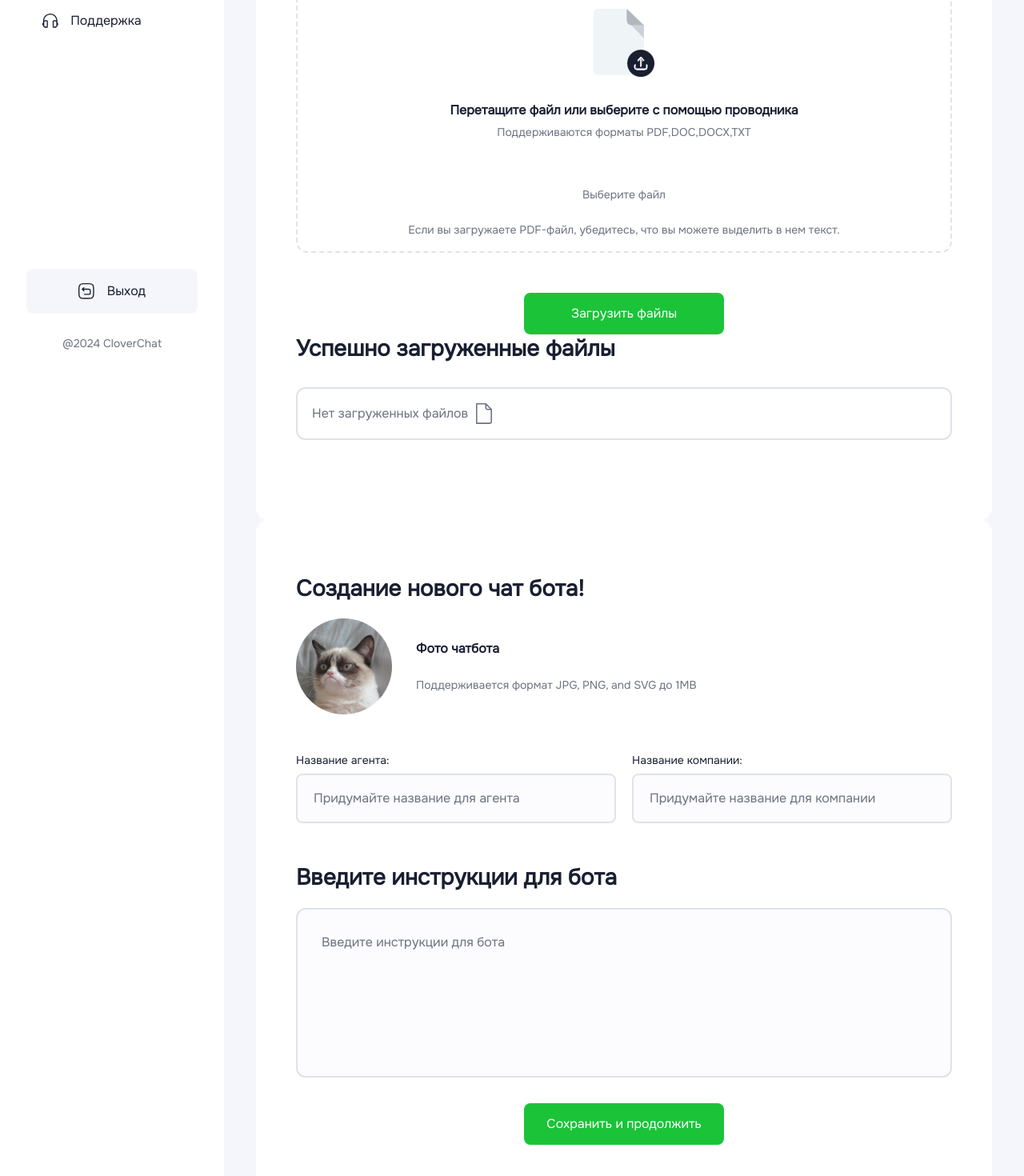
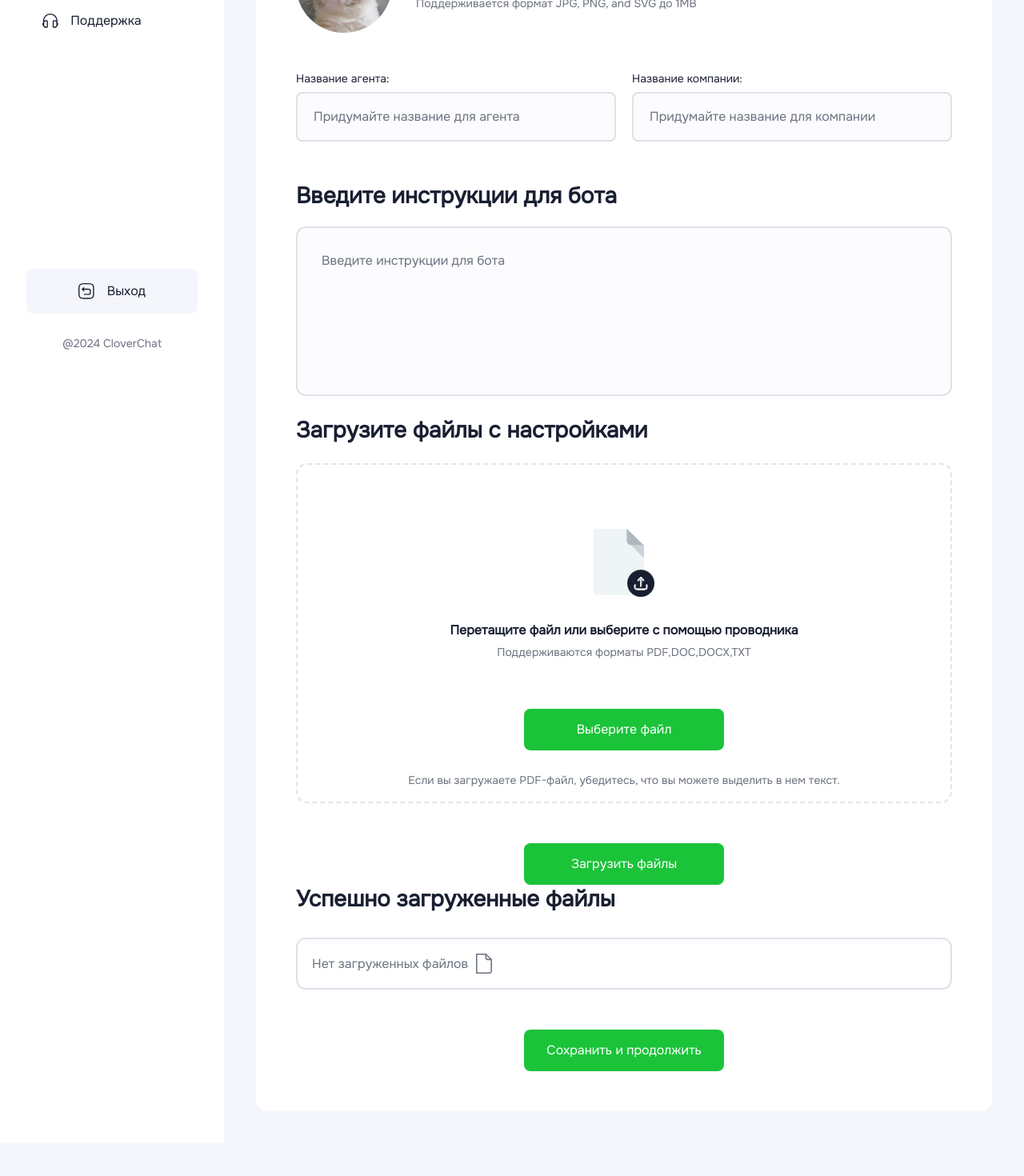
Before and after one commit to fender5234/CLG, a React (Vite) app: page /new-chat-bot in a window 1280 px wide. Shown: the part 334-1804 px from the top of the page at 80% size. After the commit the page ends 1763 px from the top, so only its background shows below. Built offline with nearby package versions, Linux system fonts and the light colour scheme; no server answers.

Commit message:
Сделал отправку файла сразу из инпута

```diff
--- a/src/components/DropZone.jsx
+++ b/src/components/DropZone.jsx
@@ -1,14 +1,14 @@
 import React, { useCallback } from 'react'
 import { useDropzone } from 'react-dropzone'
 
-function MyDropzone({setFileUpload}) {
+function MyDropzone({ setFileUpload}) {
   const onDrop = useCallback(acceptedFiles => {
-    // Do something with the files
   }, [])
   const { getRootProps, getInputProps } = useDropzone({ onDrop })
-  function showFile(evt) {
+
+  function selectedFiles(evt) {
     setFileUpload(evt.target.files);
-
+    console.log('Че то выбранно!');
   };
   return (
     <div  {...getRootProps()}>
@@ -17,11 +17,14 @@ function MyDropzone({setFileUpload}) {
         <img src="src/assets/images/pick-file.png" alt="Иконка загрузки файла" />
         <h3>Перетащите файл или выберите с помощью проводника</h3>
         <p>Поддерживаются форматы PDF,DOC,DOCX,TXT</p>
-        <span className='chatbot-set-wrapper__button'>Выберите файл</span>
+        <button type='button' className='chatbot-set-wrapper__button'>Выберите файл</button>
         <span>Если вы загружаете PDF-файл, убедитесь, что вы можете выделить в нем текст.</span>
       </label>
 
-      <input{...getInputProps()} onChange={showFile} name="userFile" />
+      <input{...getInputProps()} onChange={(evt) => {
+        evt.preventDefault();
+        selectedFiles(evt)
+      }} name="userFile" />
     </div>
   )
 }
--- a/src/components/NewChatBot.jsx
+++ b/src/components/NewChatBot.jsx
@@ -21,15 +21,22 @@ import createAgent from '../API/createAgent'
 import handleInputChange from '../utils/handleInputChange'
 
 function NewChatBot() {
-
-
-
     const [inputData, setInputData] = useState({});
     const [userId, setUserId] = useState(null);
     const [fileUpload, setFileUpload] = useState(null);
     const [filePath, setFilePath] = useState(null);
 
+    console.log(fileUpload, 'Че в стейте аплоада!?');
+
     const uploadData = new FormData();
+
+    useEffect(() => {
+        if (fileUpload) {
+            uploadData.append(`file`, fileUpload[0]);
+            getPath();
+        }
+    }, [fileUpload])
+
     const newAgent = {
         'name': inputData.name,
         'user_id': userId,
@@ -37,19 +44,11 @@ function NewChatBot() {
         'promt': inputData.text
     };
 
-    console.log(newAgent);
-
-    if (fileUpload) {
-        uploadData.append(`file`, fileUpload[0]);
-    }
-
     // Сделать редирект на случай не авторизованного пользователя TODO!
-
     async function getUserId() {
         let userId = await authMe();
         setUserId(userId.id);
     }
-    console.log(typeof userId, 'пометка');
     // Сделать редирект на случай не авторизованного пользователя TODO!
 
 
@@ -72,20 +71,6 @@ function NewChatBot() {
                 <div className="wrapper wrapper-form">
                     <form className='new-chat-bot-form' encType="multipart/form-data" onSubmit={(evt) => {
                         evt.preventDefault();
-                        getPath();
-                    }}>
-                        <div className="chatbot-upload-wrapper">
-                            <h2>Загрузите файлы с настройками</h2>
-                            <MyDropzone setFileUpload={setFileUpload} />
-                        </div>
-                        <button type='submit'>Загрузить файлы</button>
-                        <div className="succes-uploaded">
-                            <h2>Успешно загруженные файлы</h2>
-                            <div className='succes-uploaded__area'><p>Нет загруженных файлов </p> <img src="src/assets/images/not-files.svg" alt="Иконка пустой файл" /></div>
-                        </div>
-                    </form>
-                    <form className='new-chat-bot-form' encType="multipart/form-data" onSubmit={(evt) => {
-                        evt.preventDefault();
                         createAgent(newAgent);
                     }}>
                         <h1>Создание нового чат бота!</h1>
@@ -98,7 +83,6 @@ function NewChatBot() {
                                 </div>
                             </div>
                         </div>
-
                         <div className="chatbot-name__wrapper">
                             <label className="chatbot-name__label">
                                 <span className="chatbot-name__label-span">Название агента:</span>
@@ -113,8 +97,20 @@ function NewChatBot() {
                             <h2>Введите инструкции для бота</h2>
                             <textarea className='chatbot-inctruction' name="chatbot-inctruction" id="chatbot-inctruction" placeholder='Введите инструкции для бота' value={inputData.text} onChange={(e) => handleInputChange(e, 'text', setInputData, inputData)}></textarea>
                         </div>
+                        <div >
+                            <div className="chatbot-upload-wrapper">
+                                <h2>Загрузите файлы с настройками</h2>
+                                <MyDropzone setFileUpload={setFileUpload} />
+                            </div>
+                            <button type='submit'>Загрузить файлы</button>
+                            <div className="succes-uploaded">
+                                <h2>Успешно загруженные файлы</h2>
+                                <div className='succes-uploaded__area'><p>Нет загруженных файлов </p> <img src="src/assets/images/not-files.svg" alt="Иконка пустой файл" /></div>
+                            </div>
+                        </div>
                         <button type='submit'>Сохранить и продолжить</button>
                     </form>
+
                 </div>
             </main>
         </>
--- a/src/styles/chatbot-set-wrapper.scss
+++ b/src/styles/chatbot-set-wrapper.scss
@@ -28,10 +28,6 @@
   color: rgb(108, 114, 128);
 }
 
-.chatbot-set-wrapper__button {
-  max-width: 160px;
-}
-
 .chatbot-set-wrapper>span {
   display: block;
   text-align: center;
```
